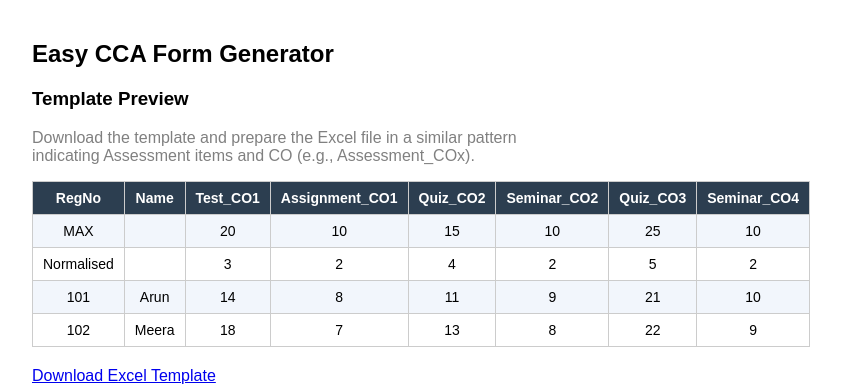
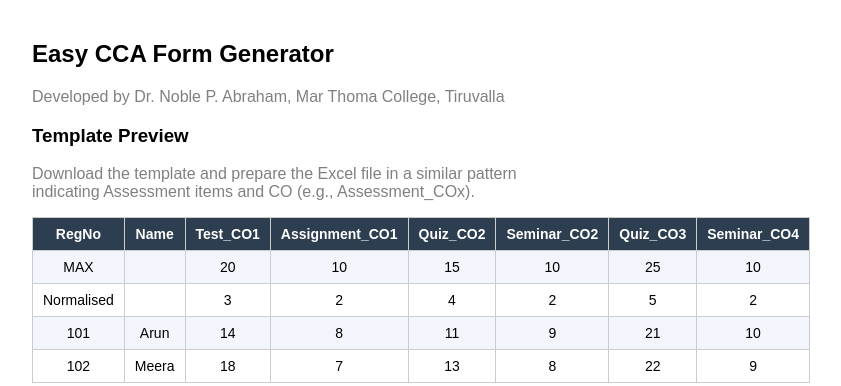
Before and after one commit to noblepa/EasyCCAForm, a Flask app: page / in a window 1280 px wide. Shown: the top 386 px of the page, without its empty margins (8-849 px from the left). Run offline with Flask 3, Linux system fonts and the light colour scheme.

Commit message:
Update index.html

```diff
--- a/templates/index.html
+++ b/templates/index.html
@@ -63,7 +63,9 @@ td:nth-child(2) {
 <div class="container">
 
 <h2>Easy CCA Form Generator</h2>
-
+<p style="color:gray;">
+Developed by Dr. Noble P. Abraham, Mar Thoma College, Tiruvalla
+</p>
 <h3>Template Preview</h3>
 <p style="color:gray;">
 Download the template and prepare the Excel file in a similar pattern indicating Assessment items and CO (e.g., Assessment_COx).
```
